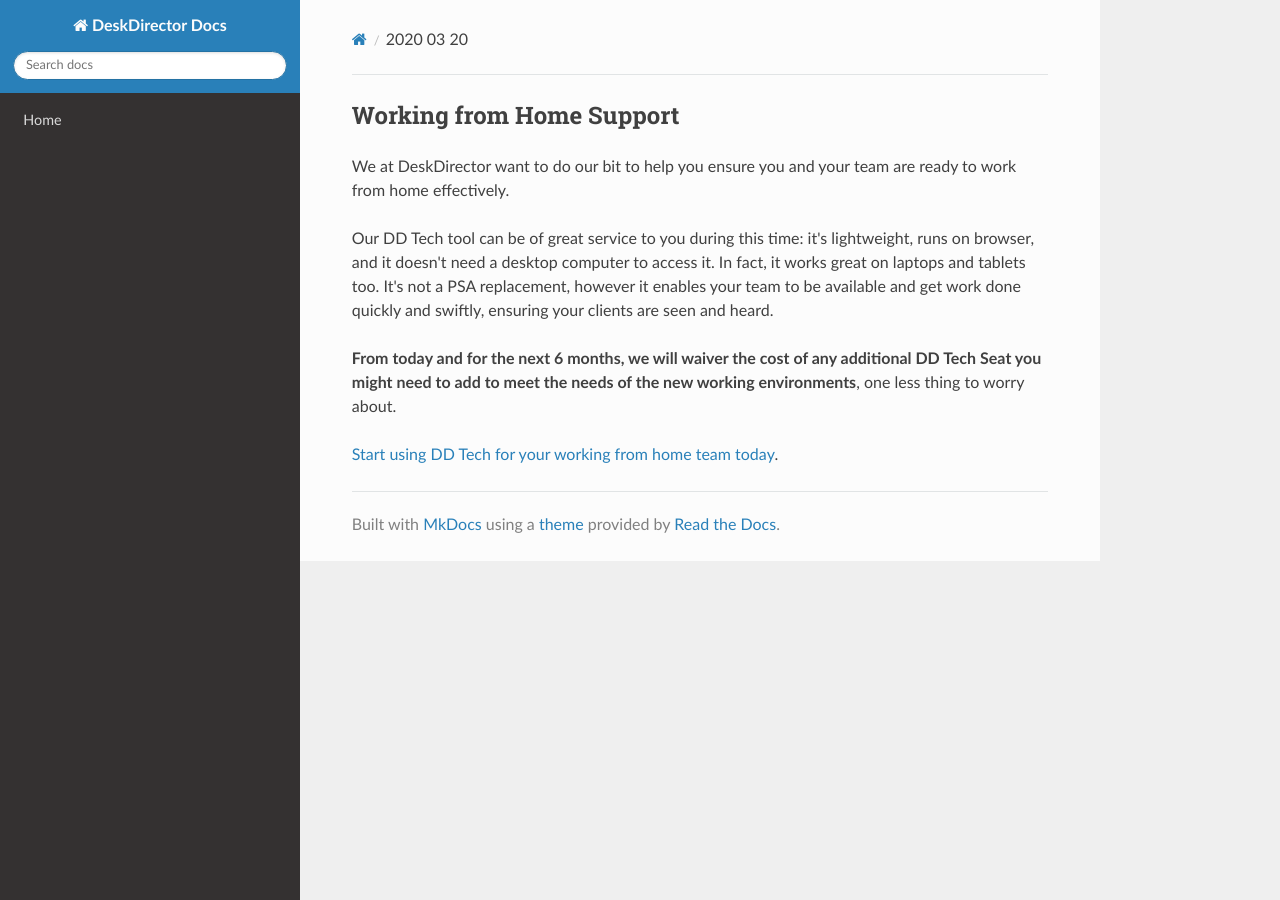
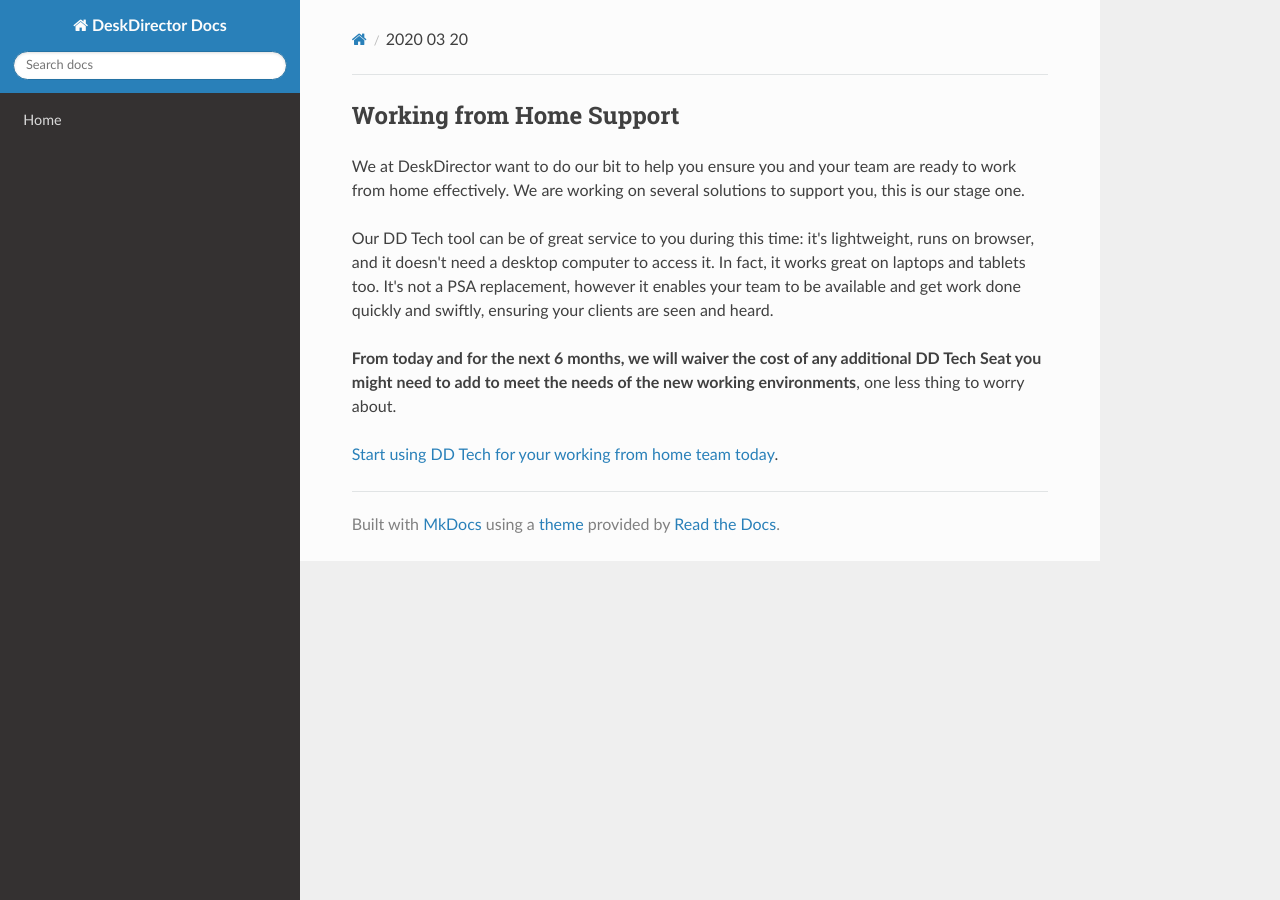
Before and after one commit to DeskDirector/docs, an MkDocs documentation site: the page built from docs/_contents/admin/home/news/2020-03-20.md, in a window 1280 px wide. Built offline with MkDocs 1.6.1, drawn with Linux system fonts in a browser that asks for light colours; nearby versions of some CDN libraries; old or Windows-style settings are respelled for this version of MkDocs.

Commit message:
Update 2020-03-20.md

```diff
--- a/docs/_contents/admin/home/news/2020-03-20.md
+++ b/docs/_contents/admin/home/news/2020-03-20.md
@@ -1,6 +1,6 @@
 ## Working from Home Support
 
-We at DeskDirector want to do our bit to help you ensure you and your team are ready to work from home effectively.
+We at DeskDirector want to do our bit to help you ensure you and your team are ready to work from home effectively. We are working on several solutions to support you, this is our stage one.
 
 Our DD Tech tool can be of great service to you during this time: it's lightweight, runs on browser, and it doesn't need a desktop computer to access it. In fact, it works great on laptops and tablets too. It's not a PSA replacement, however it enables your team to be available and get work done quickly and swiftly, ensuring your clients are seen and heard.
 
```
